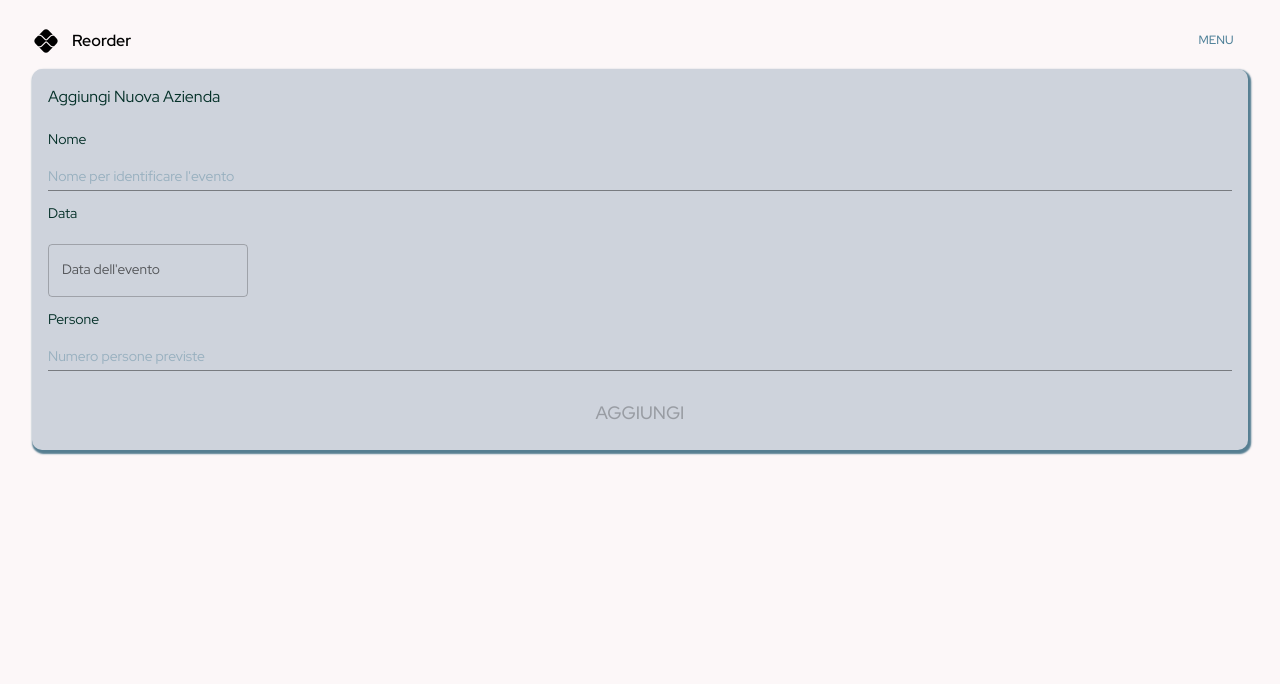
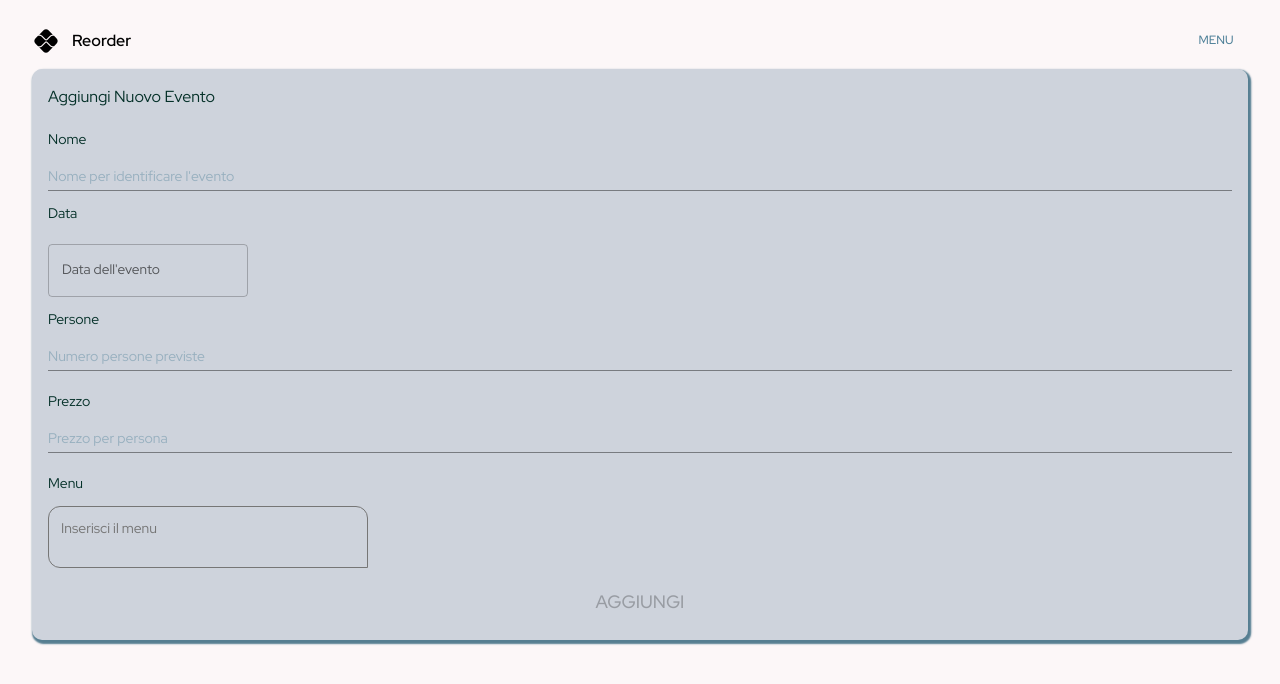
Before and after one commit to itsgigi/ReOrder, a React (Vite) app in the folder client/: page /addEvents in a window 1280 px wide. Shown: the top 684 px of the page. Built offline with nearby package versions, Linux system fonts and the light colour scheme; a web font is replaced by a local one.

Commit message:
Updated Events info

```diff
--- a/client/package.json
+++ b/client/package.json
@@ -12,6 +12,7 @@
   "dependencies": {
     "@emotion/react": "^11.11.4",
     "@emotion/styled": "^11.11.0",
+    "@mui/base": "^5.0.0-beta.40",
     "@mui/icons-material": "^5.15.14",
     "@mui/material": "^5.15.14",
     "@mui/x-data-grid": "^7.0.0",
--- a/client/src/scenes/event/addEvent/addEventForm.tsx
+++ b/client/src/scenes/event/addEvent/addEventForm.tsx
@@ -1,21 +1,23 @@
 import {
     useAddEventMutation
   } from "@/state/api";
-  import { Button, Input, Snackbar, Typography } from "@mui/material";
-  import { useState } from "react";
-  import { useNavigate } from "react-router-dom";
-  import { DatePicker } from '@mui/x-date-pickers/DatePicker';
+import { Button, Input, Snackbar, Typography } from "@mui/material";
+import { useState } from "react";
+import { useNavigate } from "react-router-dom";
+import { DatePicker } from '@mui/x-date-pickers/DatePicker';
 import { LocalizationProvider } from "@mui/x-date-pickers";
 import { AdapterDayjs } from '@mui/x-date-pickers/AdapterDayjs';
 import { DemoContainer } from '@mui/x-date-pickers/internals/demo';
 
-  const AddEventForm = () => {
+const AddEventForm = () => {
     const [addEvent,{ isLoading: isUpdating }] = useAddEventMutation();
     const [name, setName] = useState('');
     const [date, setDate] = useState();
     const [pax, setPax] = useState(0);
+    const [price, setPrice] = useState(0);
+    const [menu, setMenu] = useState('');
     const [open, setOpen] = useState(false);
-    const navigate = useNavigate()
+    const navigate = useNavigate();
 
     async function createEvent() {
       try {
@@ -24,7 +26,9 @@ import { DemoContainer } from '@mui/x-date-pickers/internals/demo';
             _id: "63bf7ccef03239e" + Math.round(Math.random() * (199999999 - 1000000000) + 1000000000).toString(),
             name: name,
             date: date,
-            pax: pax
+            pax: pax,
+            price: price,
+            menu: menu
           }
         ).then(() => {setOpen(true)}
         ).finally( () => navigate('/events') )
@@ -35,8 +39,8 @@ import { DemoContainer } from '@mui/x-date-pickers/internals/demo';
 
     return (
       <>
-          <div style={{backgroundColor: "#ced3dc", borderRadius: '10px', display: 'flex', flexDirection: 'column', gap: 12, height: 'max-content', padding: 16, width: '100%', boxShadow: "0.1rem 0.15rem 0.1rem 0.1rem rgba(67, 112, 133, 0.9)"}}>
-              <Typography style={{fontSize: 16, color: '#043028', marginBottom: 8}}>Aggiungi Nuova Azienda</Typography>
+          <div key="editor1" style={{backgroundColor: "#ced3dc", borderRadius: '10px', display: 'flex', flexDirection: 'column', gap: 12, height: 'max-content', padding: 16, width: '100%', boxShadow: "0.1rem 0.15rem 0.1rem 0.1rem rgba(67, 112, 133, 0.9)"}}>
+              <Typography style={{fontSize: 16, color: '#043028', marginBottom: 8}}>Aggiungi Nuovo Evento</Typography>
 
               <Typography style={{fontSize: 14, color: '#043028'}}>Nome</Typography>
               <Input style={{fontSize: 14, color: '#4e8098'}} placeholder="Nome per identificare l'evento" onChange={e => setName(e.target.value)} />
@@ -53,6 +57,10 @@ import { DemoContainer } from '@mui/x-date-pickers/internals/demo';
               </LocalizationProvider>
               <Typography style={{fontSize: 14, color: '#043028'}}>Persone</Typography>
               <Input type="number" style={{fontSize: 14, color: '#4e8098', marginBottom: 8}} placeholder="Numero persone previste" onChange={e => setPax(parseInt(e.target.value))} />
+              <Typography style={{fontSize: 14, color: '#043028'}}>Prezzo</Typography>
+              <Input type="number" style={{fontSize: 14, color: '#4e8098', marginBottom: 8}} placeholder="Prezzo per persona" onChange={e => setPrice(parseInt(e.target.value))} />
+              <Typography style={{fontSize: 14, color: '#043028'}}>Menu</Typography>
+              <textarea key="editor1" placeholder="Inserisci il menu" onChange={(e: any) => setMenu(e.target.value)} value={menu} style={{boxSizing: 'border-box',width: '320px', fontFamily: '"Red Hat Display", sans-serif', fontSize: '0.875rem',  background: 'none', fontWeight: 400, padding: '12px', borderRadius: '12px 12px 0 12px', resize: 'none'}}/>
 
               <Button style={{fontSize: 18}} onClick={createEvent} disabled={name === ''} >Aggiungi</Button>
           </div>
--- a/client/src/scenes/event/previewEvent/previewEventForm.tsx
+++ b/client/src/scenes/event/previewEvent/previewEventForm.tsx
@@ -16,11 +16,15 @@ const PreviewEventForm = ({eventData}: PreviewEventFormProps) => {
               <Typography style={{fontSize: 16, color: '#043028', marginBottom: 8}}>Dettagli dell'evento</Typography>
 
               <Typography style={{fontSize: 14, color: '#043028'}}>Nome</Typography>
-              <Input style={{fontSize: 14, color: '#4e8098'}} placeholder="Nome per identificare l'evento" value={eventData.name} /* onChange={e => setName(e.target.value)} */ />
+              <Input style={{fontSize: 14, color: '#4e8098'}} placeholder="Nome per identificare l'evento" value={eventData.name} disabled /* onChange={e => setName(e.target.value)} */ />
               <Typography style={{fontSize: 14, color: '#043028'}}>Data</Typography>
               <Input type="date" style={{fontSize: 14, color: '#4e8098', marginBottom: 8}} placeholder="Numero persone previste" value={moment(eventData.date).format('YYYY-MM-DD')} disabled />
               <Typography style={{fontSize: 14, color: '#043028'}}>Persone</Typography>
               <Input type="number" style={{fontSize: 14, color: '#4e8098', marginBottom: 8}} placeholder="Numero persone previste" value={eventData.pax} disabled /*  onChange={e => setPax(parseInt(e.target.value))} */ />
+              <Typography style={{fontSize: 14, color: '#043028'}}>Prezzo</Typography>
+              <Input style={{fontSize: 14, color: '#4e8098', marginBottom: 8}} placeholder="Prezzo per persona" value={eventData.price + ',00€'} disabled /*  onChange={e => setPax(parseInt(e.target.value))} */ />
+              <Typography style={{fontSize: 14, color: '#043028'}}>Menu</Typography>
+              <textarea placeholder="Nessun menu inserito" value={eventData.menu} style={{boxSizing: 'border-box',width: '320px', fontFamily: '"Red Hat Display", sans-serif', fontSize: '0.875rem',  background: 'none', fontWeight: 400, padding: '12px', borderRadius: '12px 12px 0 12px', resize: 'none'}}/>
 
               <Button style={{fontSize: 18}} onClick={() => navigate('/events')} >Torna indietro</Button>
           </div>
--- a/client/src/state/types.ts
+++ b/client/src/state/types.ts
@@ -74,6 +74,8 @@ export interface ExpensesByCategory {
     name: string;
     date: Date;
     pax: number;
+    price: number;
+    menu: string;
   }
 
   export interface GetTransactionsResponse {
```
Also changed, not shown: 2 other files (tests, documents, lock files or other folders).
